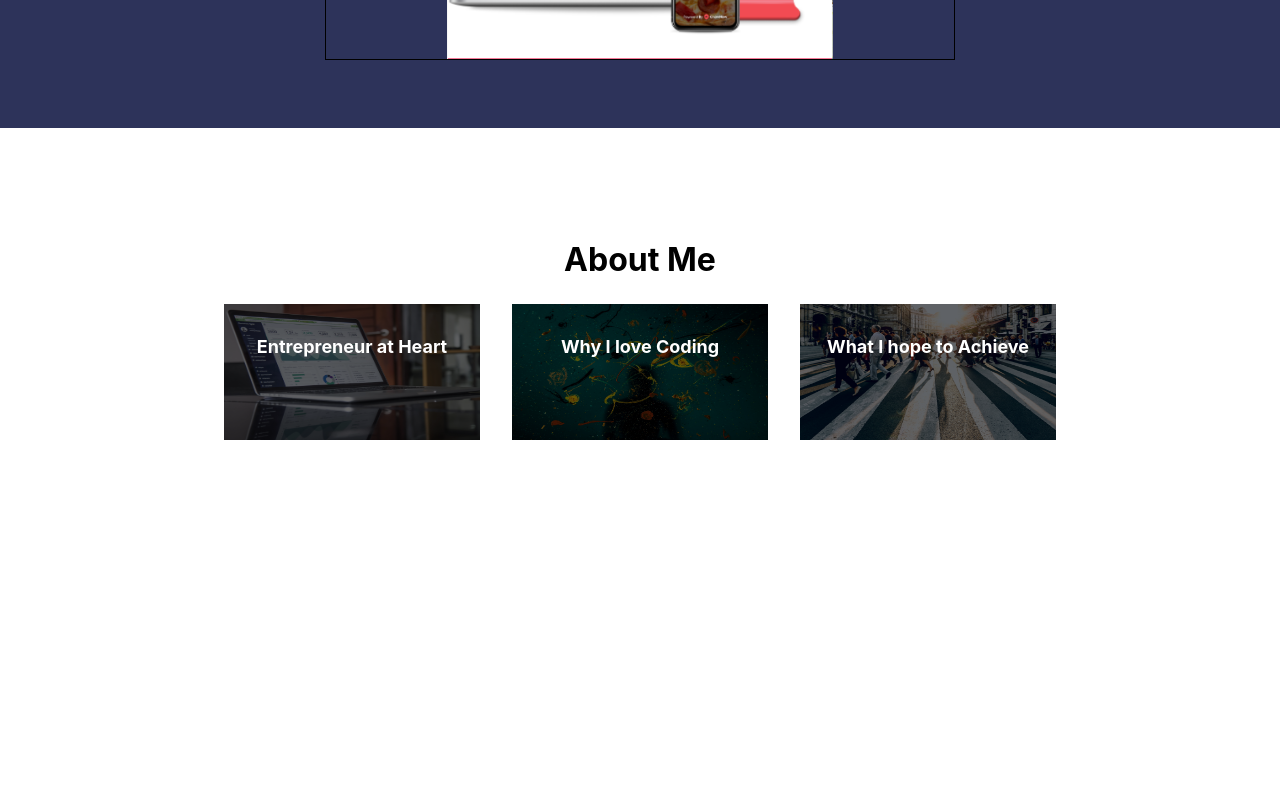
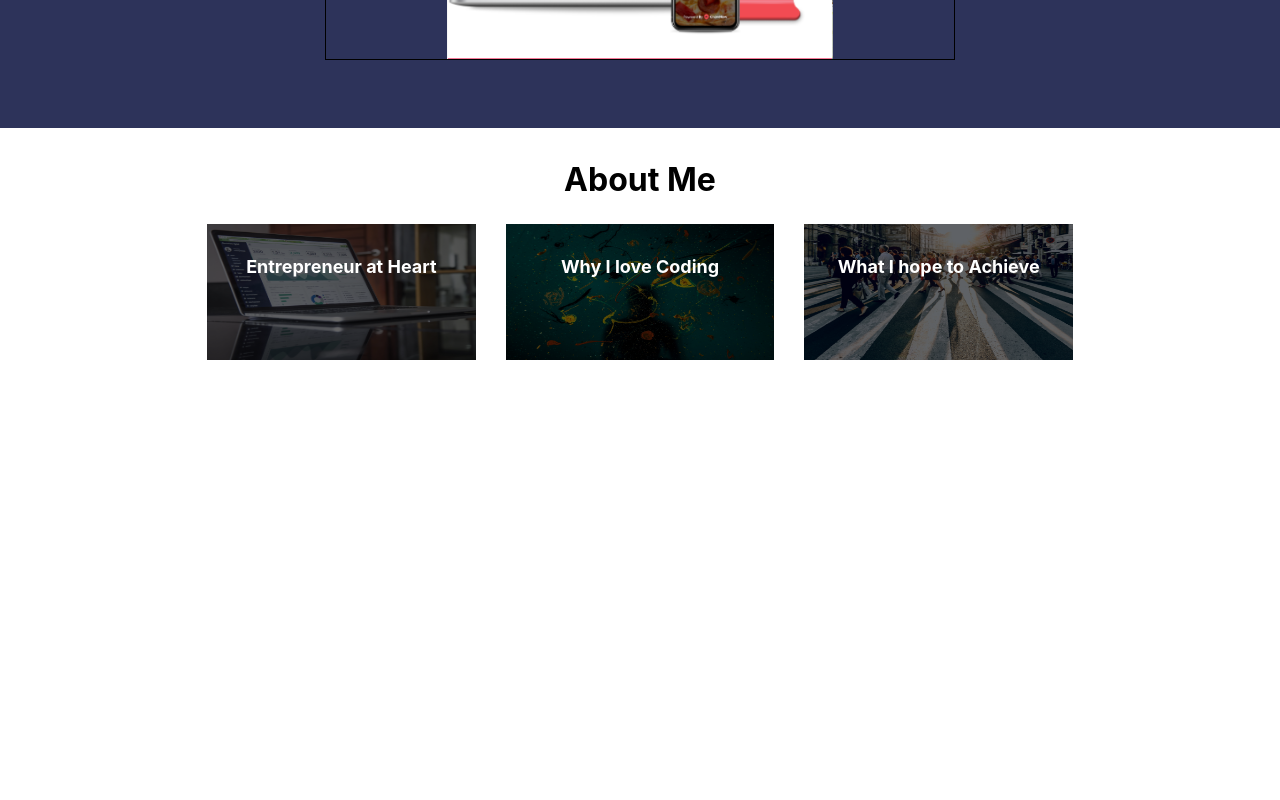
Before and after one commit to 312akim/react-portfolio-website, a React (Create React App) app: page / in a window 1280 px wide. Shown: the part 1520-2320 px from the top of the page. Built offline with nearby package versions, Linux system fonts and the light colour scheme.

Commit message:
Standardized About Component width's to percentages and evened Main container width to match navigator items container width

```diff
--- a/src/component/container/About/AboutComponent.js
+++ b/src/component/container/About/AboutComponent.js
@@ -156,12 +156,6 @@ export const AboutComponent = () => {
         )
     }
 
-    const navigatorConfig = [
-        { title: "Entrepreneur at Heart", dropdown: ProductsDropdown, image: businessImage },
-        { title: "Why I love Coding", dropdown: DevelopersDropdown },
-        { title: "What I hope to Achieve", dropdown: CompanyDropdown }
-    ];
-
     const AnimatedNavigator = () => {
         const [mainContent, setMainContent] = useState(
             <div></div>
@@ -170,6 +164,12 @@ export const AboutComponent = () => {
         const [animationSwitch, setAnimationSwitch] = useState(true);
 
         const currentIndex = activeIndices[activeIndices.length -1];
+
+        const navigatorConfig = [
+            { title: "Entrepreneur at Heart", dropdown: ProductsDropdown, image: businessImage },
+            { title: "Why I love Coding", dropdown: DevelopersDropdown },
+            { title: "What I hope to Achieve", dropdown: CompanyDropdown }
+        ];
 
         const navigatorSelectFunction = (i) => {
             setActiveIndices([...activeIndices, i]);
@@ -217,7 +217,7 @@ export const AboutComponent = () => {
         }
 
         return (
-          <div>
+          <>
             <StyledSectionHeader>
               About Me
             </StyledSectionHeader>
@@ -243,7 +243,7 @@ export const AboutComponent = () => {
               })}
             </Navigator>
             {mainContent}
-          </div>
+          </>
         );
     }
 
--- a/src/component/container/About/AboutComponentStyles.js
+++ b/src/component/container/About/AboutComponentStyles.js
@@ -3,7 +3,7 @@ import styled, {keyframes, css} from 'styled-components';
 import { animated } from 'react-spring'
 
     // Animations
-const caretAnimation= (props) => keyframes`
+const fadeInAnimation= (props) => keyframes`
     0% {
         ${props === true ? "opacity: 0" : "opacity: 1"};
     }
@@ -32,7 +32,6 @@ export const StyledNavigatorCaret = styled.div`
     border-width: 10px;
     border-style: solid;
     border-color: transparent transparent ${COLORS.primaryDark};
-    top: -20px;
     left: calc(50% - 10px);
     z-index: 1;
 `
@@ -58,19 +57,20 @@ export const StyledDropdownSection = styled.div`
   z-index: 1;
 `
 
+// Dropdown Content Container
 export const StyledDropdownContainer = styled.div`
   width: 100%;
-  margin-top: 15%;
+  margin-top: 3vh;
 `
 
 //Main Content
 export const StyledMainContentContainer = styled(animated.div)`
-  width: 60%;
-  height: 70vh;
+  width: 96%;
+  height: 60vh;
   background: gray;
-  padding-left: 20%;
-  padding-right: 20%;
-  animation: ${props => caretAnimation(props.animation)} 1s linear;
+  margin-left: 2%;
+  margin-right: 2%;
+  animation: ${props => fadeInAnimation(props.animation)} 1s linear;
 `
 
 //Navigator Item
@@ -78,15 +78,16 @@ export const StyledDropdownImage = styled.img`
     position: absolute;
     left: 0;
     top: 0;
-    width: 20vw;
+    width: 100%;
     height: 17vh;
     overflow: hidden;
 `
 
 export const StyledNavigatorItemTitle = styled.div`
   background: transparent;
-  width: 20vw;
+  width: 100%;
   margin-bottom: 50%;
+  margin-right: 0;
   border: 0;
   font-weight: bold;
   font-size: 18px;
@@ -101,16 +102,19 @@ export const StyledNavigatorItemTitle = styled.div`
 
     //Ensures onMouseLeave triggers for NavigatorItemContainer
 export const StyledNavigatorContainer = styled.div`
-  margin-left: 1rem;
-  margin-right: 1rem;
+  margin-left: 0rem;
+  width: 70%;
 `
 
 export const StyledNavigatorItemContainer = styled.li`
   position: relative;
-  width: 20vw;
+  margin-left: 5%;
+  margin-right: 5%;
+
   img {
     filter: brightness(40%);
   }
+
   :hover img {
     filter: brightness(100%);
   }
@@ -133,13 +137,12 @@ export const StyledNavigatorList = styled.ul`
   padding: 0;
   justify-content: center;
   list-style: none;
-  margin: 0 10% 0 10%;
+  margin: 0;
 `
 
 //App Container
 export const StyledAppContainer = styled.div`
   background: white;
-  margin-top: 10vh;
   margin-bottom: 10vh;
   min-height: 80vh;
 `
```
Also changed, not shown: 1 other file (tests, documents, lock files or other folders).
